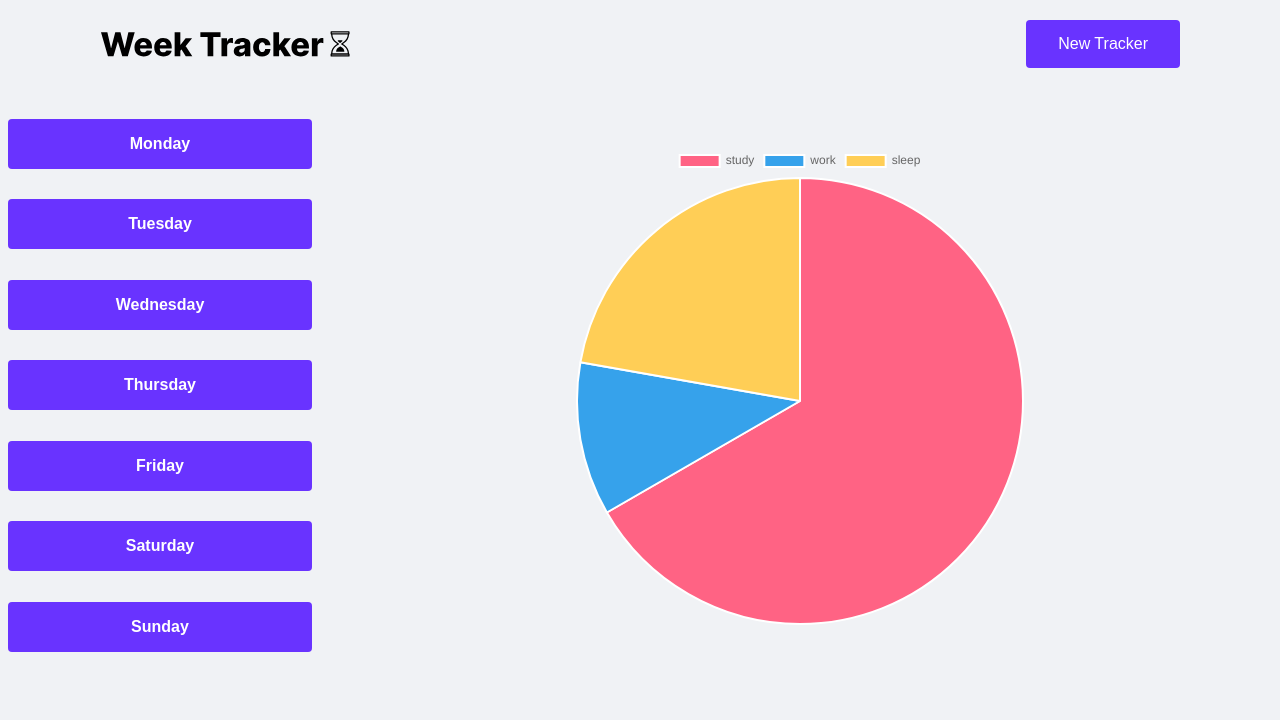
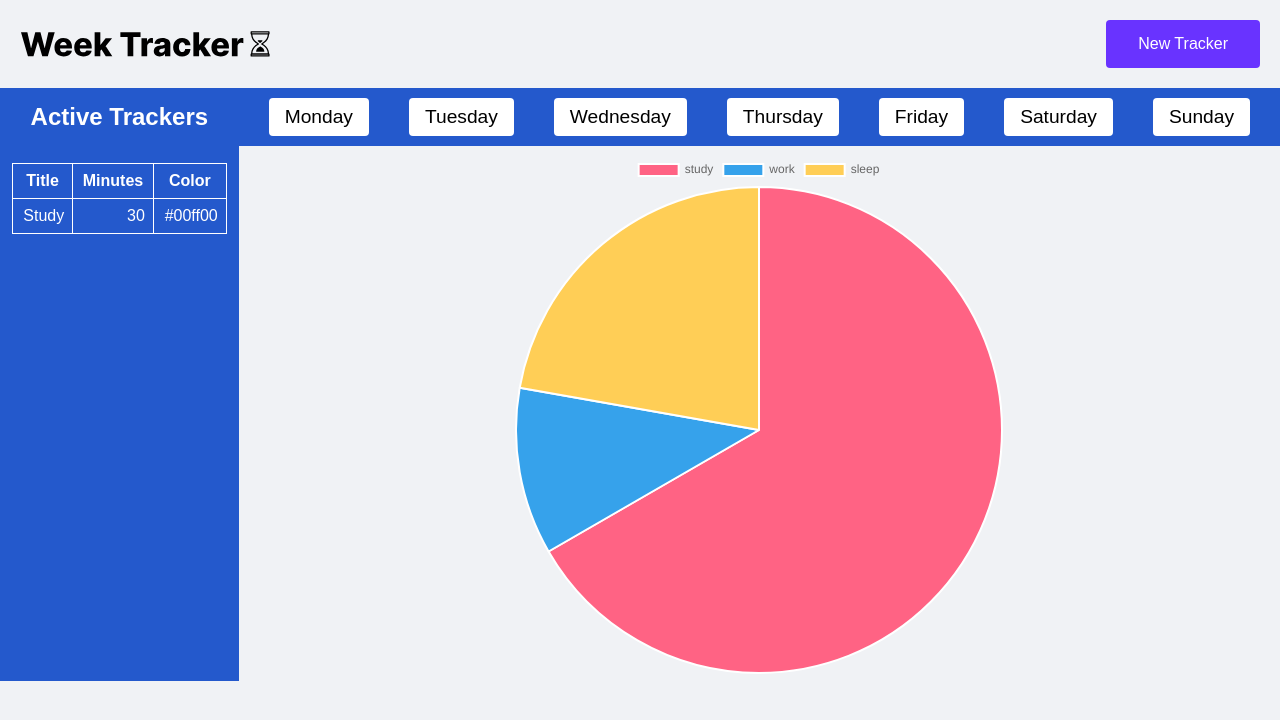
Before and after one commit to DarlonHenrique/week-tracker, a Next.js app: page / in a window 1280 px wide. Shown: the top 720 px of the page. Built offline with nearby package versions, Linux system fonts and the light colour scheme.

Commit message:
feat(ActiveTrackers): change style of home

```diff
--- /dev/null
+++ b/components/ActiveTrackers/index.tsx
@@ -0,0 +1,26 @@
+import React from 'react'
+import { ActiveTrackersContainer } from './styles'
+
+export function ActiveTrackers() {
+  return (
+    <ActiveTrackersContainer>
+      <h2>Active Trackers</h2>
+      <table>
+        <thead>
+          <tr>
+            <th>Title</th>
+            <th>Minutes</th>
+            <th>Color</th>
+          </tr>
+        </thead>
+        <tbody>
+          <tr>
+            <td>Study</td>
+            <td>30</td>
+            <td>#00ff00</td>
+          </tr>
+        </tbody>
+      </table>
+    </ActiveTrackersContainer>
+  )
+}
--- /dev/null
+++ b/components/ActiveTrackers/styles.tsx
@@ -0,0 +1,38 @@
+import styled from 'styled-components'
+
+export const ActiveTrackersContainer = styled.nav`
+  background-color: var(--blue);
+  color: #fff;
+  display: flex;
+  flex-direction: column;
+  align-items: center;
+  min-height: 593px;
+
+  h2 {
+    margin-top: 15px;
+    font-size: 1.5rem;
+  }
+
+  table,
+  th,
+  td {
+    border: 1px solid #fff;
+  }
+
+  table {
+    margin-top: 2rem;
+    width: 90%;
+    border-collapse: collapse;
+    border-spacing: 0;
+    text-align: right;
+
+    th {
+      padding: 0.5rem;
+      text-align: center;
+    }
+
+    td {
+      padding: 0.5rem;
+    }
+  }
+`
--- a/components/Header/styles.ts
+++ b/components/Header/styles.ts
@@ -1,7 +1,6 @@
 import styled from 'styled-components'
 
 export const HeaderContainer = styled.header`
-  max-width: 1120px;
   margin: 0 auto;
   padding: 20px 20px;
   display: flex;
--- a/components/Main/index.tsx
+++ b/components/Main/index.tsx
@@ -1,13 +1,13 @@
 import React from 'react'
-import { Chart } from '../Chart'
-import { Nav } from '../Nav'
+import { ActiveTrackers } from '../ActiveTrackers'
 import { MainContainer } from './styles'
+import { MainContent } from '../MainContent'
 
 export function Main() {
   return (
     <MainContainer>
-      <Nav />
-      <Chart />
+      <ActiveTrackers />
+      <MainContent />
     </MainContainer>
   )
 }
--- /dev/null
+++ b/components/MainContent/index.tsx
@@ -0,0 +1,12 @@
+import { Chart } from '../Chart'
+import { WeekNav } from '../WeekNav'
+import { MainContentContainer } from './styeles'
+
+export function MainContent() {
+  return (
+    <MainContentContainer>
+      <WeekNav />
+      <Chart />
+    </MainContentContainer>
+  )
+}
--- /dev/null
+++ b/components/MainContent/styeles.ts
@@ -0,0 +1,8 @@
+import styled from 'styled-components'
+
+export const MainContentContainer = styled.div`
+  display: flex;
+  flex-direction: column;
+  align-items: center;
+  justify-content: center;
+`
--- a/components/Nav/index.tsx
+++ /dev/null
@@ -1,18 +0,0 @@
-import React from 'react'
-import { NavContainer } from './styles'
-
-export function Nav() {
-  return (
-    <NavContainer>
-      <ul>
-        <li>Monday</li>
-        <li>Tuesday</li>
-        <li>Wednesday</li>
-        <li>Thursday</li>
-        <li>Friday</li>
-        <li>Saturday</li>
-        <li>Sunday</li>
-      </ul>
-    </NavContainer>
-  )
-}
--- a/components/Nav/styles.tsx
+++ /dev/null
@@ -1,31 +0,0 @@
-import styled from 'styled-components'
-
-export const NavContainer = styled.nav`
-  display: flex;
-  flex-direction: column;
-  align-items: center;
-  justify-content: center;
-
-  ul {
-    list-style: none;
-    width: 100%;
-    height: 100%;
-
-    li {
-      background-color: var(--blue-light);
-      color: #fff;
-      border-radius: 0.25rem;
-      padding: 1rem;
-      margin: 1.91rem 0.5rem;
-      text-align: center;
-      font-size: 1rem;
-      font-weight: bold;
-      cursor: pointer;
-      transition: all 0.2s ease-in-out;
-
-      &:hover {
-        filter: brightness(0.9);
-      }
-    }
-  }
-`
--- /dev/null
+++ b/components/WeekNav/index.tsx
@@ -0,0 +1,15 @@
+import { WeekNavContainer } from './styles'
+
+export function WeekNav() {
+  return (
+    <WeekNavContainer>
+      <li>Monday</li>
+      <li>Tuesday</li>
+      <li>Wednesday</li>
+      <li>Thursday</li>
+      <li>Friday</li>
+      <li>Saturday</li>
+      <li>Sunday</li>
+    </WeekNavContainer>
+  )
+}
--- /dev/null
+++ b/components/WeekNav/styles.ts
@@ -0,0 +1,24 @@
+import styled from 'styled-components'
+
+export const WeekNavContainer = styled.ul`
+  display: flex;
+  background-color: var(--blue);
+  padding: 10px;
+  justify-content: center;
+  list-style: none;
+  max-height: 60px;
+
+  li {
+    background-color: #fff;
+    padding: 0.5rem 1rem;
+    border-radius: 0.25rem;
+    margin: 0 20px;
+    cursor: pointer;
+    transition: all 0.3s ease-in-out;
+    font: 500 1.2rem 'Poppins', sans-serif;
+
+    &:hover {
+      filter: brightness(90%);
+    }
+  }
+`
```
